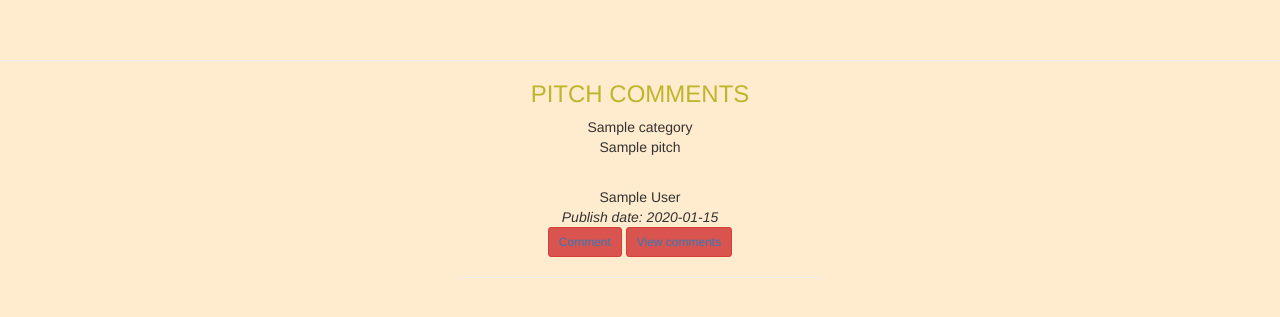
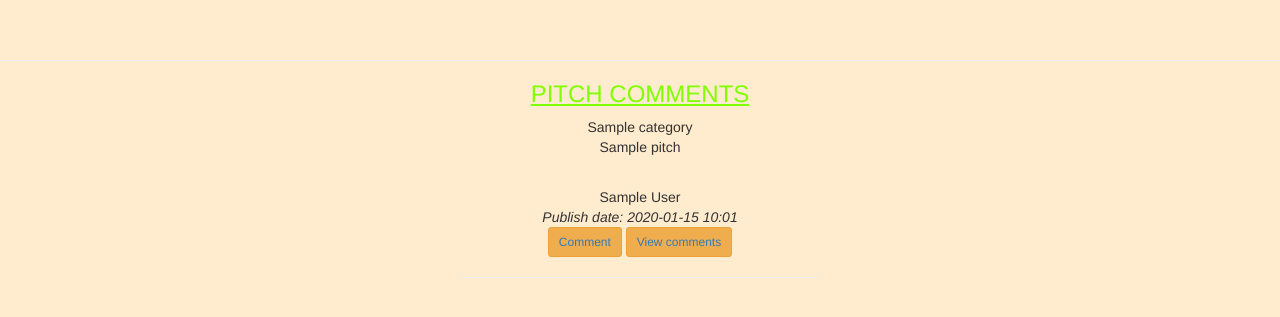
Before and after one commit to Rovine1999/Pitch-App, a Python web app: template app/templates/categories.html in a window 1280 px wide. Shown: the part 72-389 px from the top of the page. Run offline with Jinja, Linux system fonts and the light colour scheme; the template is opened without the code that fills it: most values are stand-ins (such as "Sample title", 1, 10 or a date in 2020); some libraries are stand-ins or nearby versions.

Commit message:
add styles.css

```diff
--- /dev/null
+++ b/app/static/css/categories.css
@@ -0,0 +1,3 @@
+h3 {
+    color: chartreuse;
+}
--- a/app/templates/categories.html
+++ b/app/templates/categories.html
@@ -2,6 +2,7 @@
 {% import "bootstrap/wtf.html" as wtf %}
 {% block styles%} {{ super() }}
 <link rel="stylesheet" href="{{url_for('static',filename='css/index.css')}}">
+<link rel="stylesheet" href="{{url_for('static',filename='css/categories.css')}}">
 {% endblock %}
 
 {% block content %}
@@ -9,7 +10,7 @@
 <body>
     <br>
     <hr>
-    <h3 class="text-center">PITCH COMMENTS</h3>
+    <h3 class="text-center"><u>PITCH COMMENTS</u></h3>
     <div class="container">
         <div class="row">
             <div class="col-md-4"></div>
@@ -26,12 +27,12 @@
                             <p>{{category.pitch}}</p><br>
                             <footer class="blockquote-footer bg-transparent border-success">{{category.author}}
                                 <br><cite title="Source Title">Publish date:
-                                    {{category.date.strftime('%Y-%m-%d')}}</cite></footer>
+                                    {{category.date.strftime('%Y-%m-%d %H:%m')}}</cite></footer>
                         </div>
                         <div class="card-footer bg-transparent border-success">
-                            <button type="button" class="btn btn-danger btn-sm"><a
+                            <button type="button" class="btn btn-warning btn-sm"><a
                                     href="/new_comment/{{category.id}}">Comment</a></button>
-                            <button type="button" class="btn btn-danger btn-sm"><a
+                            <button type="button" class="btn btn-warning btn-sm"><a
                                     href="/comments/{{category.id}}">View comments</a></button>
                         </div>
                         <hr> <br>
--- a/app/templates/comments.html
+++ b/app/templates/comments.html
@@ -3,6 +3,7 @@
 
 {% block styles%} {{ super() }}
 <link rel="stylesheet" href="{{url_for('static',filename='css/index.css')}}">
+<link rel="stylesheet" href="{{url_for('static',filename='css/categories.css')}}">
 {% endblock %}
 
 {% block content %}
@@ -21,7 +22,7 @@
               <h4 class="card-title">{{comm.author}}</h4>
               <p class="card-text">{{comm.comment}}.</p>
             </div>
-            <div class="card-footer bg-transparent border-success"><small>Published on:{{comm.date_posted.strftime('%Y-%m-%d-%H-%m-%s')}}</small></div>
+            <div class="card-footer bg-transparent border-success"><small>Published on:{{comm.date_posted.strftime('%Y-%m-%d %H:%m')}}</small></div>
           </div>
         </div>
       </div>
--- a/app/templates/navbar.html
+++ b/app/templates/navbar.html
@@ -15,7 +15,7 @@
 
               <ul class="nav navbar-nav navbar-right">
                   {% if current_user.is_authenticated %}
-                  <li style="color:white;padding:15px;">{{current_user.username}}</li>
+                  <li style="color:rgb(235, 77, 77);padding:15px;">{{current_user.username}}</li>
                   <li><a href="{{url_for('auth.logout')}}">Sign out</a></li>
                   {% else %}
                   <li><a href="{{url_for('auth.login')}}">Sign in</a></li>
--- a/app/templates/new_comments.html
+++ b/app/templates/new_comments.html
@@ -2,6 +2,7 @@
 {% import "bootstrap/wtf.html" as wtf %}
 {% block styles%} {{ super() }}
 <link rel="stylesheet" href="{{url_for('static',filename='css/index.css')}}">
+<link rel="stylesheet" href="{{url_for('static',filename='css/categories.css')}}">
 {% endblock %}
 
 {% block content %}
--- a/app/templates/post_comment.html
+++ b/app/templates/post_comment.html
@@ -2,6 +2,7 @@
 {% import "bootstrap/wtf.html" as wtf %}
 {% block styles%} {{ super() }}
 <link rel="stylesheet" href="{{url_for('static',filename='css/index.css')}}">
+<link rel="stylesheet" href="{{url_for('static',filename='css/categories.css')}}">
 {% endblock %}
 
 {% block content %}
```
